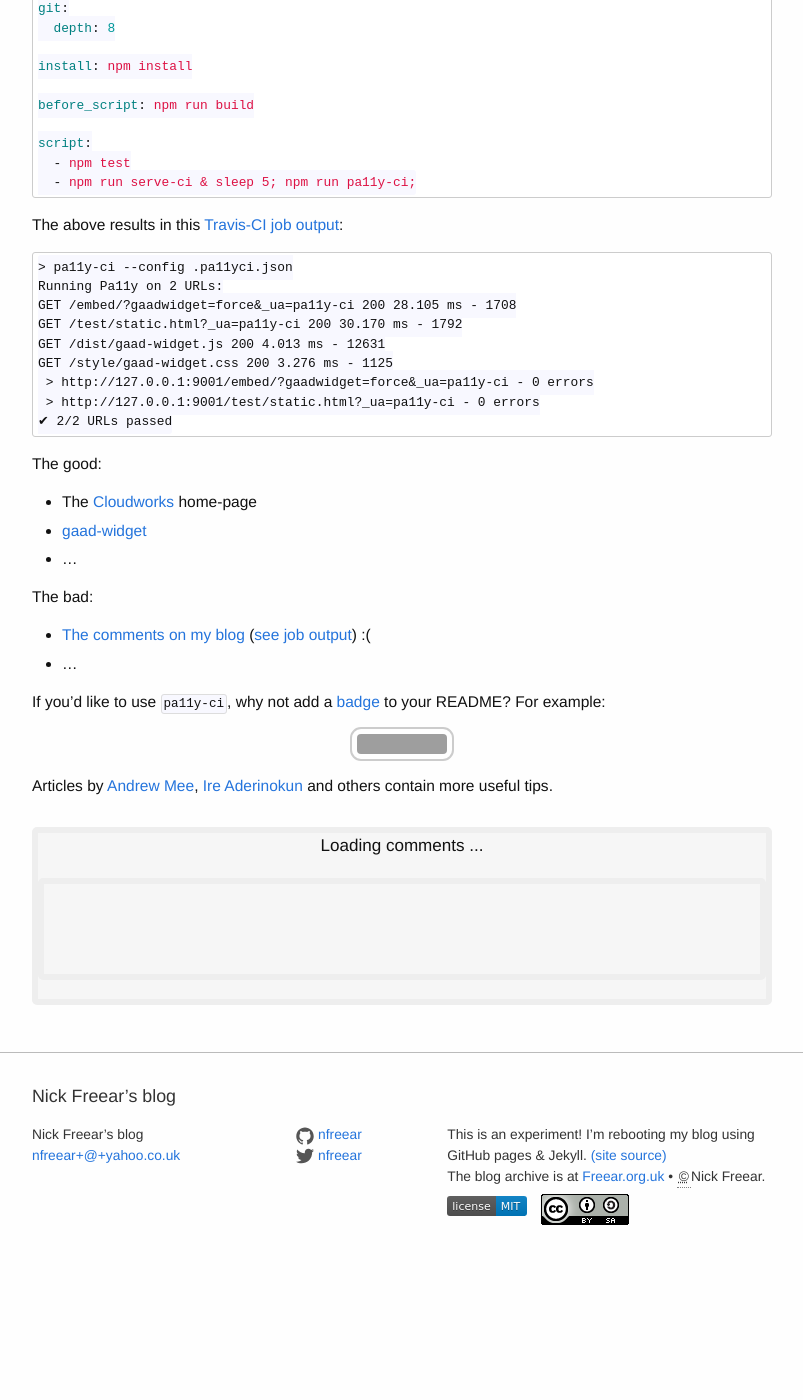
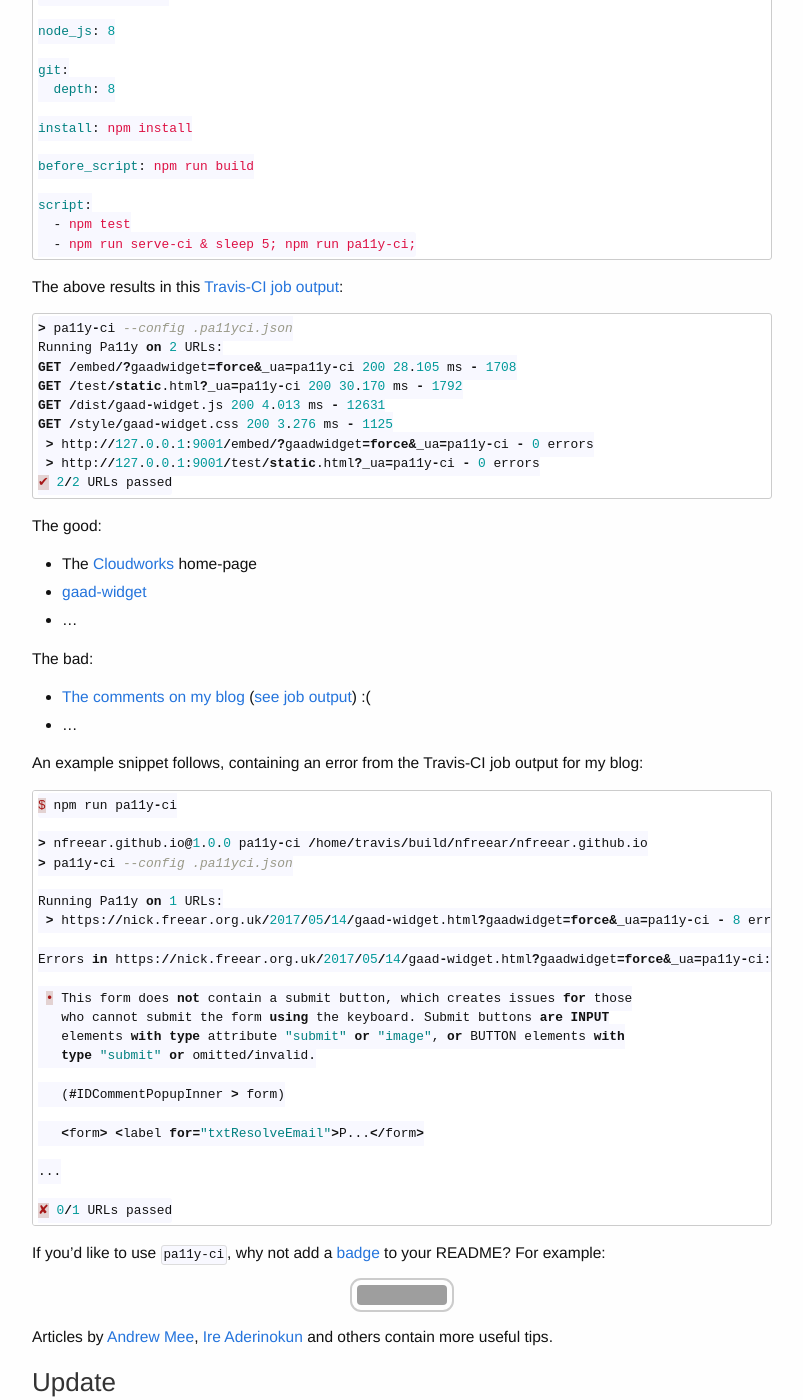
Before and after one commit to nfreear/nfreear.github.io, a Jekyll site: the page built from _posts/2018-02-28-pa11y-ci-accessility-testing.md, in a window 1280 px wide and 1400 px high, scrolled down 1639 px. Shown: the whole window, without its empty margins (238-1041 px from the left). Built offline with Jekyll 4.4.1, drawn with Linux system fonts in a browser that asks for light colours; a script that is not in the unit is left out; before the commit the page ends 2924 px from its top, so only the background shows below that; some of the changed text lies outside the part shown; grey boxes are pictures that could not be loaded.

Commit message:
Bug #2, update to pa11y-ci accessibility blog post [ci skip]
* Plus, mods to .gitignore

````diff
--- a/_posts/2018-02-28-pa11y-ci-accessility-testing.md
+++ b/_posts/2018-02-28-pa11y-ci-accessility-testing.md
@@ -12,6 +12,10 @@ last_updated: 2018-02-28
 changefreq: daily
 priority: 1.0
 ---
+
+
+_Caveat:_ this blog post is aimed mainly at software developers, and
+those with some familiarity with Node and [npm][].
 
 
 I've recently come across an open source, automated accessibility
@@ -68,7 +72,7 @@ I'm eschewing [Grunt][] _et al_, and simply adding `scripts` to my
 
 To run the above `script`, type this in your terminal:
 
-```sh
+```shell
 npm run pa11y-ci
 ```
 
@@ -114,7 +118,7 @@ script:
 
 The above results in this [Travis-CI job output][gaad-job]:
 
-```
+```sql
 > pa11y-ci --config .pa11yci.json
 Running Pa11y on 2 URLs:
 GET /embed/?gaadwidget=force&_ua=pa11y-ci 200 28.105 ms - 1708
@@ -137,6 +141,32 @@ The bad:
  * [The comments on my blog][blog] ([see job output][blog-job]) :(
  * ...
 
+An example snippet follows, containing an error from the Travis-CI job output for my blog:
+
+```sql
+$ npm run pa11y-ci
+
+> nfreear.github.io@1.0.0 pa11y-ci /home/travis/build/nfreear/nfreear.github.io
+> pa11y-ci --config .pa11yci.json
+
+Running Pa11y on 1 URLs:
+ > https://nick.freear.org.uk/2017/05/14/gaad-widget.html?gaadwidget=force&_ua=pa11y-ci - 8 errors
+
+Errors in https://nick.freear.org.uk/2017/05/14/gaad-widget.html?gaadwidget=force&_ua=pa11y-ci:
+
+ • This form does not contain a submit button, which creates issues for those
+   who cannot submit the form using the keyboard. Submit buttons are INPUT
+   elements with type attribute "submit" or "image", or BUTTON elements with
+   type "submit" or omitted/invalid.
+
+   (#IDCommentPopupInner > form)
+
+   <form> <label for="txtResolveEmail">P...</form>
+
+...
+
+✘ 0/1 URLs passed
+```
 
 
 If you'd like to use `pa11y-ci`, why not add a [badge][] to your README?
@@ -147,13 +177,22 @@ For example:
 Articles by [Andrew Mee][], [Ire Aderinokun] and others contain more useful tips.
 
 
+### Update
+
+16 March 2018: when you don't want to publicise the test URL, for example,
+for a hidden acceptance server, you can set an environment variable,
+and dynamically generate the configuration using Javascript.
+
+See this Gist, [`.pa11yci.conf.js`][js] for an example.
+
+
 [npm]: https://npmjs.com/get-npm
 [pa11y]: http://pa11y.org/
 [gh-pa11y]: https://github.com/pa11y/pa11y
 [pa11y-ci]: https://github.com/pa11y/pa11y-ci
 [travis-ci]: https://travis-ci.org/nfreear/gaad-widget
-[gaad-job]: https://travis-ci.org/nfreear/gaad-widget/jobs/347455031#L1083-L1104
-[blog-job]: https://travis-ci.org/nfreear/nfreear.github.io/jobs/348424796#L1470-L1554
+[gaad-job]: https://travis-ci.org/nfreear/gaad-widget/jobs/347455031#L1083-L1104 "Travis-CI output: success."
+[blog-job]: https://travis-ci.org/nfreear/nfreear.github.io/jobs/348424796#L1470-L1554 "Travis-CI output: errors."
 [pa11y-icon]: https://img.shields.io/badge/accessibility-pa11y--ci-blue.svg
 [badge]: https://shields.io/ "accessibility-pa11y--ci-blue.svg"
 [HTML_CodeSniffer]: http://squizlabs.github.io/HTML_CodeSniffer/
@@ -172,4 +211,6 @@ Articles by [Andrew Mee][], [Ire Aderinokun] and others contain more useful tips
 [Joviano Dias]: https://medium.com/springernature-qa/integrating-pa11y-ci-in-your-ci-cd-pipeline-f143bb5e36f
 [Ire Aderinokun]: https://bitsofco.de/pa11y/
 
+[js]: https://gist.github.com/nfreear/cece86bf6d5d4d531bf0646417a868fb ".pa11yci.conf.js"
+
 [End]: //.
````
Also changed, not shown: 1 other file.
